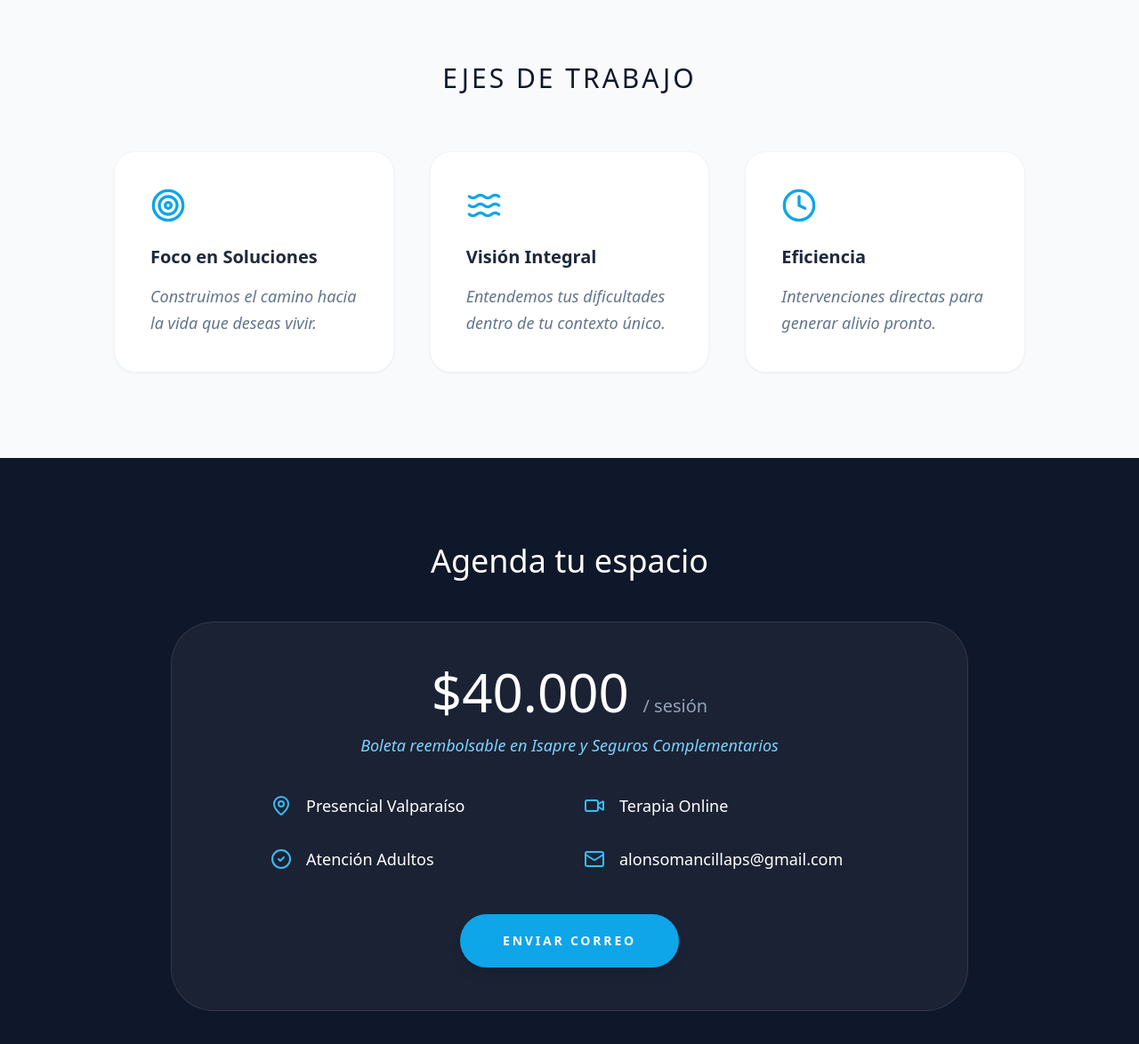
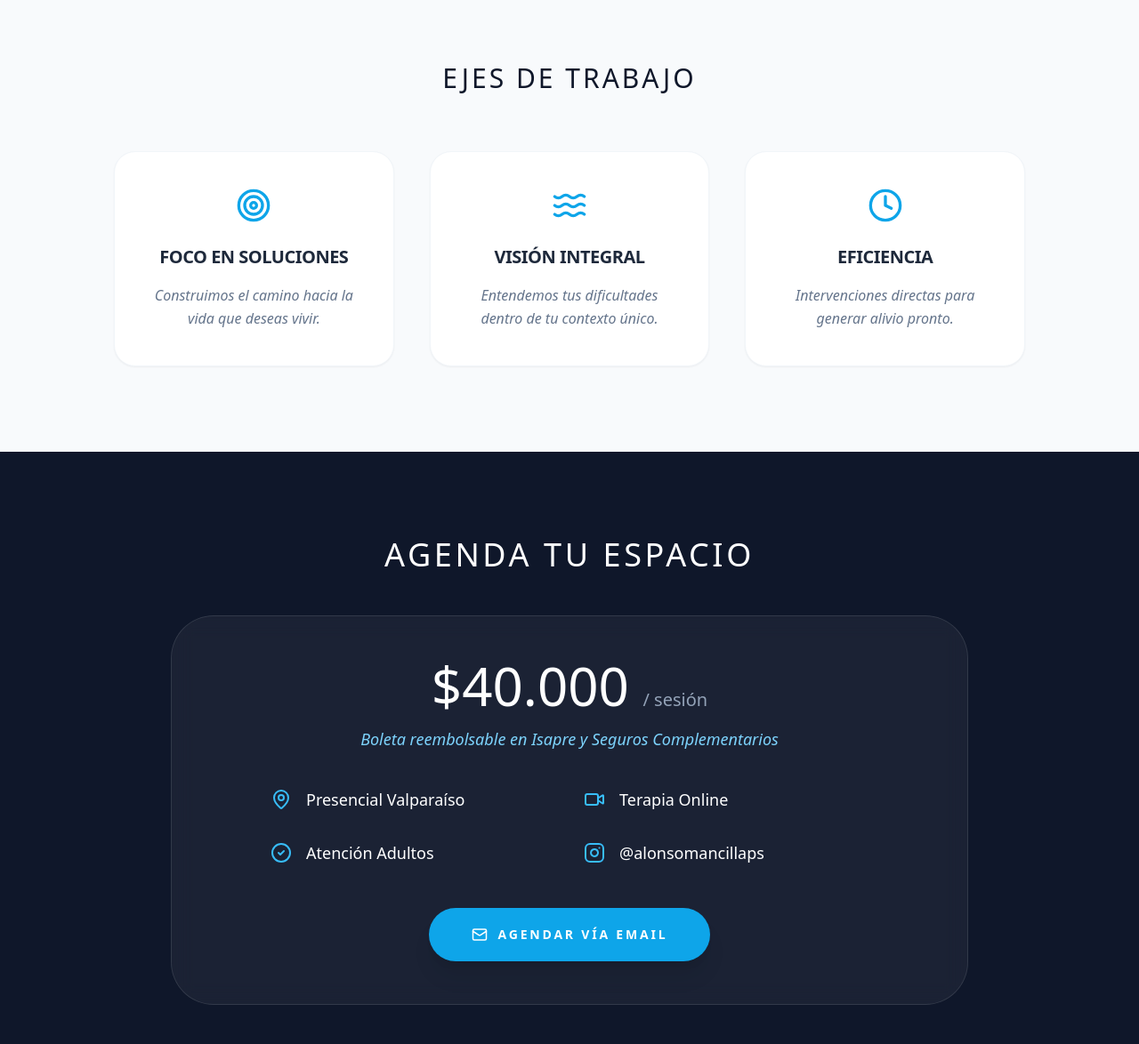
Before and after one commit to psicologoalonsomancilla/webpsicologoalonsomancilla, a React (Vite) app in the folder app/: page / in a window 1280 px wide. Shown: the part 1623-2797 px from the top of the page at 89% size. Built offline with nearby package versions, Linux system fonts and the light colour scheme.

Commit message:
Update App.tsx

```diff
--- a/app/src/App.tsx
+++ b/app/src/App.tsx
@@ -6,19 +6,20 @@ import {
   Video,
   CheckCircle2,
   Mail,
-  ExternalLink
+  ExternalLink,
+  Instagram
 } from 'lucide-react';
 
 export default function App() {
   return (
     <div className="min-h-screen bg-slate-50 font-sans text-slate-900">
-      {/* Portada con la vista de tu consulta */}
+      {/* Portada - Foto de tu Box */}
       <header className="relative h-[85vh] flex items-center justify-center overflow-hidden">
         <div className="absolute inset-0 z-0">
           <img
-            src="https://raw.githubusercontent.com/psicologoalonsomancilla/webpsicologoalonsomancilla/main/app/public/1771861945878.jpg"
+            src="/1771861945878.jpg"
             alt="Vista desde la consulta de Alonso Mancilla"
-            className="w-full h-full object-cover brightness-[0.5]"
+            className="w-full h-full object-cover brightness-[0.55]"
           />
         </div>
 
@@ -31,21 +32,21 @@ export default function App() {
             "Terapia con una vista que transforma"
           </p>
           <div className="mt-12">
-            <a href="#contacto" className="bg-transparent border-2 border-white text-white px-10 py-4 rounded-full hover:bg-white hover:text-slate-900 transition-all duration-500 font-medium tracking-widest text-sm uppercase">
+            <a href="#contacto" className="bg-white/10 backdrop-blur-md border border-white/30 text-white px-10 py-4 rounded-full hover:bg-white hover:text-slate-900 transition-all duration-500 font-medium tracking-widest text-sm uppercase">
               Agenda tu Sesión
             </a>
           </div>
         </div>
       </header>
 
-      {/* Sobre Mí con tu Foto de Perfil */}
+      {/* Sobre Mí - Tu Foto de Perfil */}
       <section className="py-24 px-6 bg-white">
         <div className="max-w-6xl mx-auto grid md:grid-cols-2 gap-16 items-center">
           <div className="relative">
-            <div className="absolute -inset-4 bg-sky-100 rounded-2xl -rotate-3 z-0"></div>
-            <div className="relative z-10 rounded-2xl overflow-hidden shadow-2xl aspect-[3/4] bg-slate-200">
+            <div className="absolute -inset-4 bg-sky-50 rounded-2xl -rotate-2 z-0 opacity-20"></div>
+            <div className="relative z-10 rounded-2xl overflow-hidden shadow-2xl aspect-[3/4]">
                <img
-                src="https://raw.githubusercontent.com/psicologoalonsomancilla/webpsicologoalonsomancilla/main/app/public/1771861945854.jpg"
+                src="/1771861945854.jpg"
                 alt="Psicólogo Alonso Mancilla"
                 className="w-full h-full object-cover"
               />
@@ -54,7 +55,7 @@ export default function App() {
           <div>
             <h2 className="text-4xl font-light mb-8 text-slate-900 border-b pb-4 border-sky-100 inline-block uppercase tracking-wider">Sobre Mí</h2>
             <p className="text-xl leading-relaxed mb-6 text-slate-600 font-light">
-              Psicólogo con Diplomado en <span className="font-medium text-slate-800">Intervenciones Sistémicas Breves</span>. Mi enfoque se centra en movilizar los recursos propios de cada persona para generar cambios significativos en el menor tiempo posible.
+              Psicólogo con Diplomado en <span className="font-medium text-slate-800">Intervenciones Sistémicas Breves</span>. Mi enfoque se centra en movilizar los recursos propios de cada persona para generar cambios significativos.
             </p>
             <p className="text-xl leading-relaxed text-slate-600 font-light">
               Acompaño a adultos en contextos de alta complejidad, ofreciendo un espacio de comprensión profunda y estrategias prácticas para abordar desafíos emocionales y relacionales.
@@ -65,23 +66,23 @@ export default function App() {
 
       {/* Ejes de Trabajo */}
       <section className="py-24 px-6 bg-slate-50">
-        <div className="max-w-5xl mx-auto">
-          <h2 className="text-3xl font-light mb-16 text-center tracking-widest uppercase">Ejes de Trabajo</h2>
+        <div className="max-w-5xl mx-auto text-center">
+          <h2 className="text-3xl font-light mb-16 tracking-widest uppercase">Ejes de Trabajo</h2>
           <div className="grid md:grid-cols-3 gap-10">
-            <div className="bg-white p-10 rounded-3xl shadow-sm border border-slate-100 hover:shadow-md transition-shadow">
-              <Target className="text-sky-500 mb-6" size={40}/>
-              <h3 className="text-xl font-semibold mb-4 text-slate-800">Foco en Soluciones</h3>
-              <p className="text-slate-500 font-light italic leading-relaxed text-lg">Construimos el camino hacia la vida que deseas vivir.</p>
+            <div className="bg-white p-10 rounded-3xl shadow-sm border border-slate-100">
+              <Target className="text-sky-500 mb-6 mx-auto" size={40}/>
+              <h3 className="text-xl font-semibold mb-4 text-slate-800 uppercase tracking-tight">Foco en Soluciones</h3>
+              <p className="text-slate-500 font-light italic leading-relaxed">Construimos el camino hacia la vida que deseas vivir.</p>
             </div>
-            <div className="bg-white p-10 rounded-3xl shadow-sm border border-slate-100 hover:shadow-md transition-shadow">
-              <Waves className="text-sky-500 mb-6" size={40}/>
-              <h3 className="text-xl font-semibold mb-4 text-slate-800">Visión Integral</h3>
-              <p className="text-slate-500 font-light italic leading-relaxed text-lg">Entendemos tus dificultades dentro de tu contexto único.</p>
+            <div className="bg-white p-10 rounded-3xl shadow-sm border border-slate-100">
+              <Waves className="text-sky-500 mb-6 mx-auto" size={40}/>
+              <h3 className="text-xl font-semibold mb-4 text-slate-800 uppercase tracking-tight">Visión Integral</h3>
+              <p className="text-slate-500 font-light italic leading-relaxed">Entendemos tus dificultades dentro de tu contexto único.</p>
             </div>
-            <div className="bg-white p-10 rounded-3xl shadow-sm border border-slate-100 hover:shadow-md transition-shadow">
-              <Clock className="text-sky-500 mb-6" size={40}/>
-              <h3 className="text-xl font-semibold mb-4 text-slate-800">Eficiencia</h3>
-              <p className="text-slate-500 font-light italic leading-relaxed text-lg">Intervenciones directas para generar alivio pronto.</p>
+            <div className="bg-white p-10 rounded-3xl shadow-sm border border-slate-100">
+              <Clock className="text-sky-500 mb-6 mx-auto" size={40}/>
+              <h3 className="text-xl font-semibold mb-4 text-slate-800 uppercase tracking-tight">Eficiencia</h3>
+              <p className="text-slate-500 font-light italic leading-relaxed">Intervenciones directas para generar alivio pronto.</p>
             </div>
           </div>
         </div>
@@ -90,8 +91,8 @@ export default function App() {
       {/* Contacto y Valor */}
       <section id="contacto" className="py-24 px-6 bg-slate-900 text-white">
         <div className="max-w-4xl mx-auto text-center">
-          <h2 className="text-4xl font-light mb-12">Agenda tu espacio</h2>
-          <div className="bg-white/5 backdrop-blur-sm p-12 rounded-[3rem] border border-white/10 mb-12">
+          <h2 className="text-4xl font-light mb-12 uppercase tracking-widest">Agenda tu espacio</h2>
+          <div className="bg-white/5 backdrop-blur-md p-12 rounded-[3rem] border border-white/10 mb-12">
             <div className="text-6xl font-extralight mb-4">$40.000 <span className="text-xl text-slate-400">/ sesión</span></div>
             <p className="text-sky-300 italic mb-10 text-lg">Boleta reembolsable en Isapre y Seguros Complementarios</p>
 
@@ -99,16 +100,19 @@ export default function App() {
               <div className="flex items-center gap-4"><MapPin className="text-sky-400" /> <span>Presencial Valparaíso</span></div>
               <div className="flex items-center gap-4"><Video className="text-sky-400" /> <span>Terapia Online</span></div>
               <div className="flex items-center gap-4"><CheckCircle2 className="text-sky-400" /> <span>Atención Adultos</span></div>
-              <div className="flex items-center gap-4"><Mail className="text-sky-400" /> <span>alonsomancillaps@gmail.com</span></div>
+              <div className="flex items-center gap-4 hover:text-sky-300 transition-colors cursor-pointer">
+                <Instagram className="text-sky-400" />
+                <a href="https://instagram.com/alonsomancillaps" target="_blank">@alonsomancillaps</a>
+              </div>
             </div>
 
-            <a href="mailto:alonsomancillaps@gmail.com" className="inline-block bg-sky-500 text-white px-12 py-5 rounded-full font-bold uppercase tracking-[0.2em] text-sm hover:bg-sky-400 transition-colors shadow-lg">
-              Enviar Correo
+            <a href="mailto:almancillaps@gmail.com" className="inline-flex items-center gap-3 bg-sky-500 text-white px-12 py-5 rounded-full font-bold uppercase tracking-[0.2em] text-sm hover:bg-sky-400 transition-all shadow-xl">
+              <Mail size={18} /> Agendar vía Email
             </a>
           </div>
 
           <div className="flex justify-center gap-6">
-            <a href="https://doi.org/10.1111/jmft.12000" target="_blank" className="text-slate-500 text-xs flex items-center gap-2 hover:text-white transition-colors tracking-widest">
+            <a href="https://doi.org/10.1111/jmft.12000" target="_blank" className="text-slate-500 text-xs flex items-center gap-2 hover:text-white transition-colors tracking-[0.2em]">
               RESPALDO CIENTÍFICO <ExternalLink size={12} />
             </a>
           </div>
```
